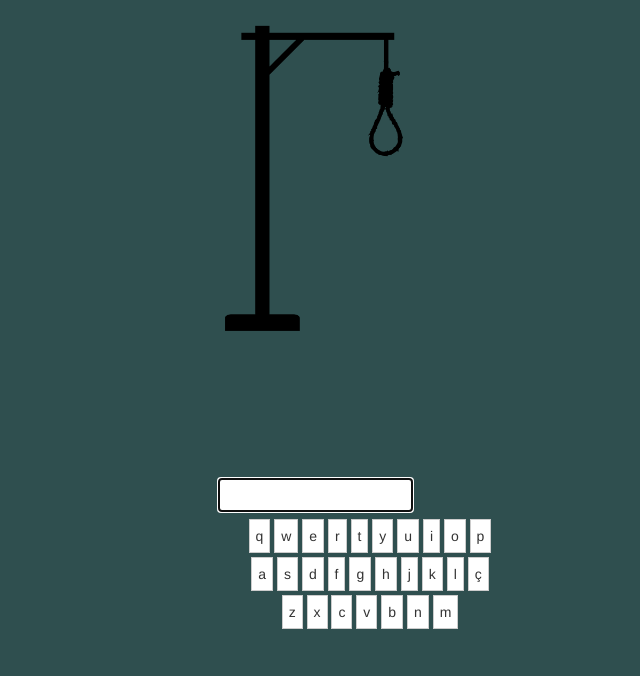
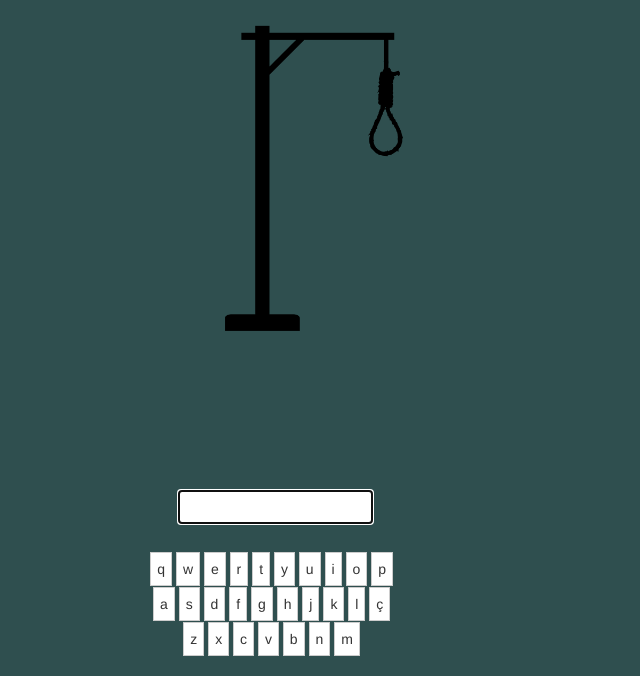
Before and after one commit to brunoribs/N.E.R.D-Project-PHP, a PHP site: page /game.html in a window 1280 px wide. Shown: the part 124-800 px from the top of the page, without its empty margins (363-1003 px from the left). Run offline with PHP 8.4, Linux system fonts and the light colour scheme; some libraries are stand-ins or nearby versions.

Commit message:
Alinhamento do teclado e alinhamento de layout #22

```diff
--- a/Projeto [ALPHA]/css/estilo1.css
+++ b/Projeto [ALPHA]/css/estilo1.css
@@ -1,9 +1,9 @@
 * { margin: 0; padding: 0; border: 0; }
 input { background: #fff; border: 1px solid #ccc; padding: 6px;}
-#teclado { width: 400px; }
-#teclado fieldset { width: 300px; text-align: center; float: left; margin: 2px; }
+#teclado { width: 300px;}
+
 #teclado #numbers { float: right; width: 80px; }
-fieldset { margin: 5px; }
+fieldset { margin: 3px;}
 
 body{
 	background-color: #2F4F4F;
@@ -30,8 +30,17 @@ h1, h2{
 
 #tecladoForm{
 	width: 20%;
-	position: absolute;
-	right: 35%;
-	bottom: 5%;
+	position: absolute;;
+	right: 38%;
+	bottom: 2%;
 	margin: auto;
 }
+#teclado fieldset{
+	position: relative;
+	width: 300px;
+	right: 27%;
+	height: 10px;
+	bottom: 5%;
+  text-align:center; margin:25px;
+
+}
```
